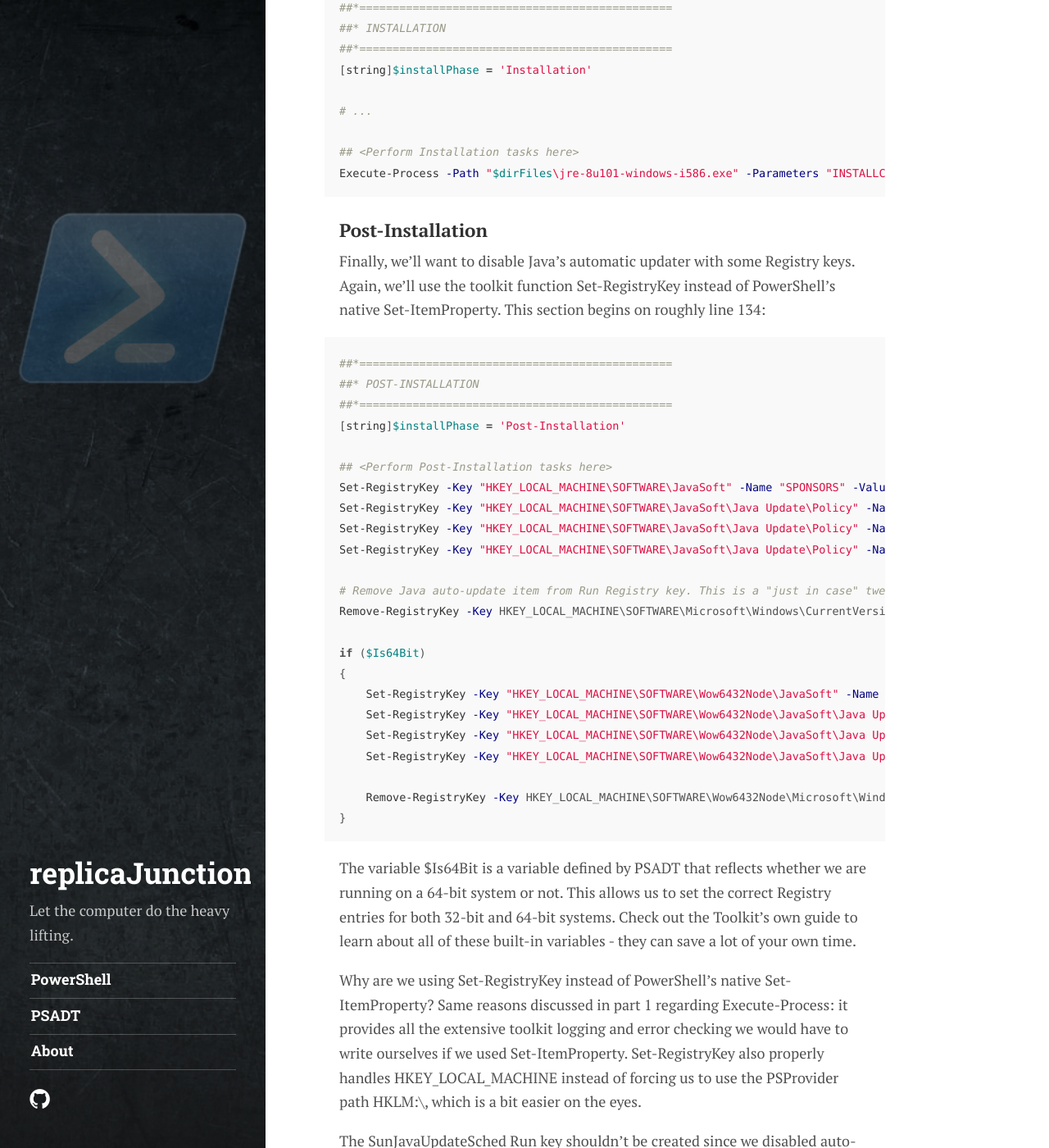
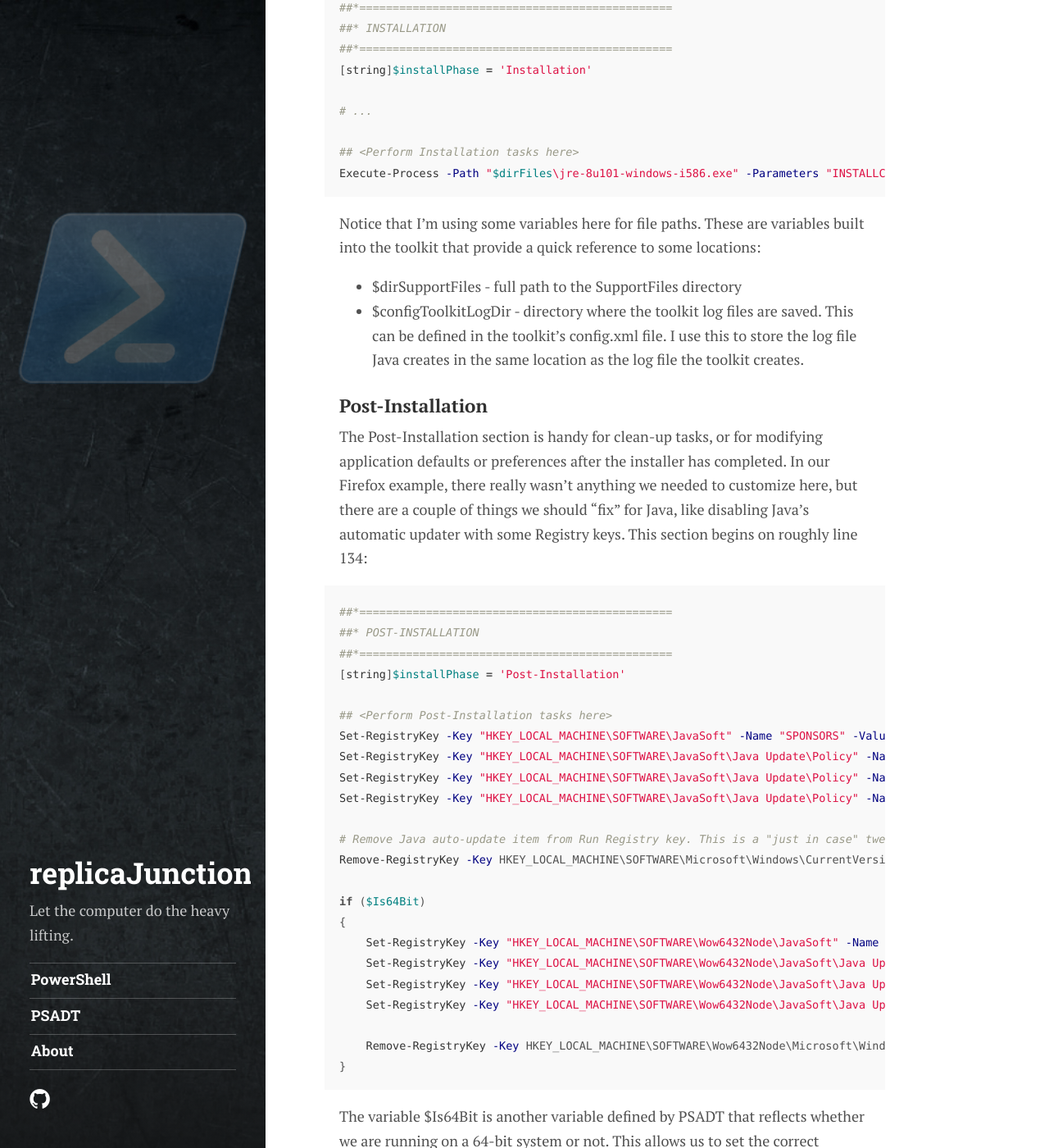
Before and after one commit to replicaJunction/replicaJunction.github.io, a Jekyll site: the page built from _posts/2016-08-18-installing-applications-with-psadt-part2.md, in a window 1280 px wide and 1400 px high, scrolled down 5403 px. Shown: the whole window at 82% size. Built offline with Jekyll 4.4.1, drawn with Linux system fonts in a browser that asks for light colours; some web fonts are replaced; some of the changed text lies outside the part shown.

Commit message:
Added some clarification on PSADT variables

```diff
--- a/_posts/2016-08-18-installing-applications-with-psadt-part2.md
+++ b/_posts/2016-08-18-installing-applications-with-psadt-part2.md
@@ -145,9 +145,14 @@ Again, I got these command-line parameters from Oracle's site.
 Execute-Process -Path "$dirFiles\jre-8u101-windows-i586.exe" -Parameters "INSTALLCFG=$dirSupportFiles\java.settings.cfg /L $configToolkitLogDir\jre-8u101-windows-i586.log"
 {% endhighlight %}
 
+Notice that I'm using some variables here for file paths. These are variables built into the toolkit that provide a quick reference to some locations:
+
+* $dirSupportFiles - full path to the SupportFiles directory
+* $configToolkitLogDir - directory where the toolkit log files are saved. This can be defined in the toolkit's config.xml file. I use this to store the log file Java creates in the same location as the log file the toolkit creates.
+
 ### Post-Installation
 
-Finally, we'll want to disable Java's automatic updater with some Registry keys.  Again, we'll use the toolkit function Set-RegistryKey instead of PowerShell's native Set-ItemProperty.  This section begins on roughly line 134:
+The Post-Installation section is handy for clean-up tasks, or for modifying application defaults or preferences after the installer has completed. In our Firefox example, there really wasn't anything we needed to customize here, but there are a couple of things we should "fix" for Java, like disabling Java's automatic updater with some Registry keys. This section begins on roughly line 134:
 
 {% highlight powershell %}
 ##*===============================================
@@ -175,7 +180,7 @@ if ($Is64Bit)
 }
 {% endhighlight %}
 
-The variable $Is64Bit is a variable defined by PSADT that reflects whether we are running on a 64-bit system or not.  This allows us to set the correct Registry entries for both 32-bit and 64-bit systems.  Check out the Toolkit's own guide to learn about all of these built-in variables - they can save a lot of your own time.
+The variable $Is64Bit is another variable defined by PSADT that reflects whether we are running on a 64-bit system or not.  This allows us to set the correct Registry entries for both 32-bit and 64-bit systems.  Check out the Toolkit's own guide (the Word document included with the toolkit) to learn about all of these built-in variables - they can save a lot of your own time.
 
 Why are we using Set-RegistryKey instead of PowerShell's native Set-ItemProperty?  Same reasons discussed in part 1 regarding Execute-Process: it provides all the extensive toolkit logging and error checking we would have to write ourselves if we used Set-ItemProperty. Set-RegistryKey also properly handles HKEY_LOCAL_MACHINE instead of forcing us to use the PSProvider path HKLM:\, which is a bit easier on the eyes.
 
```
